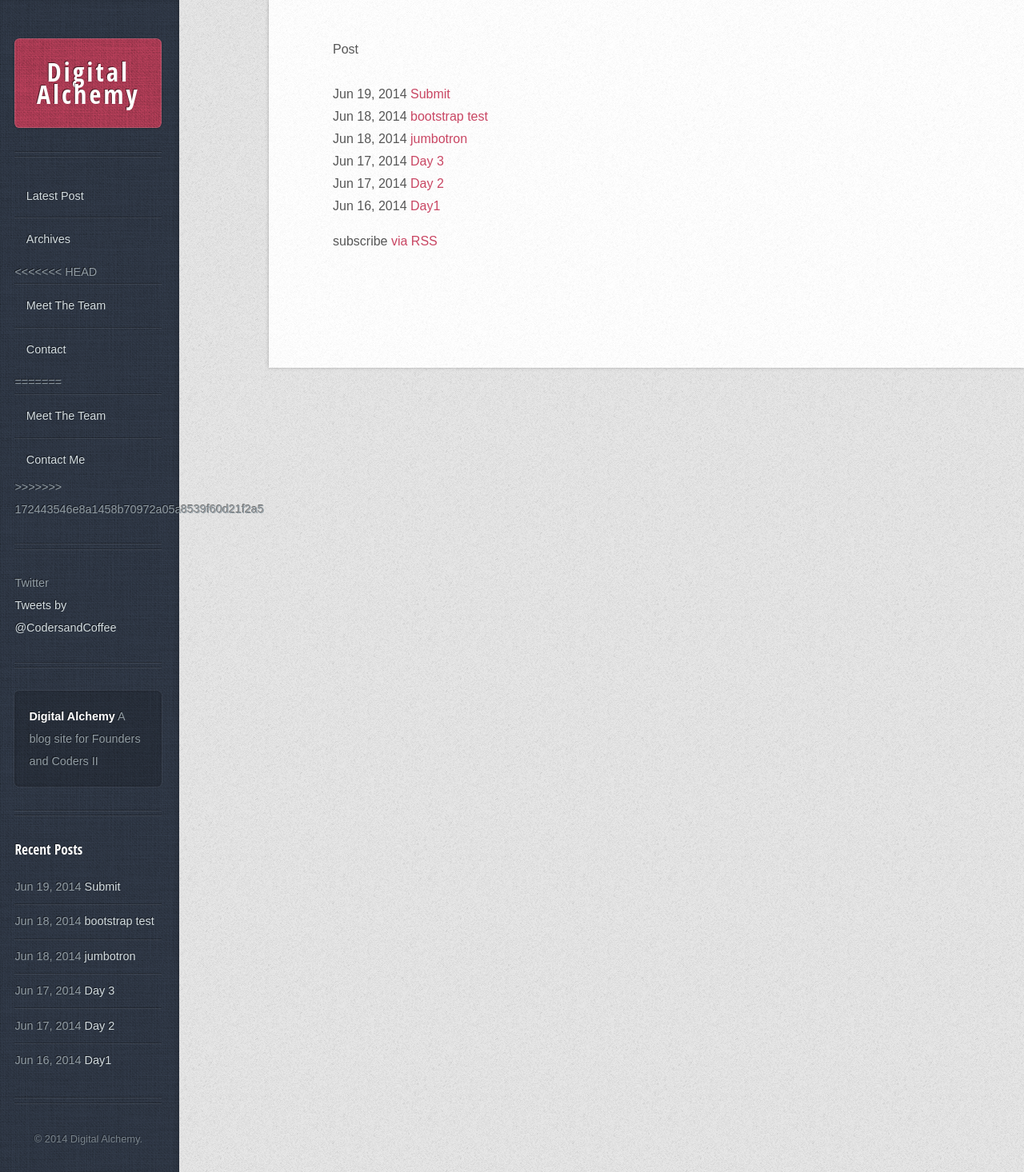
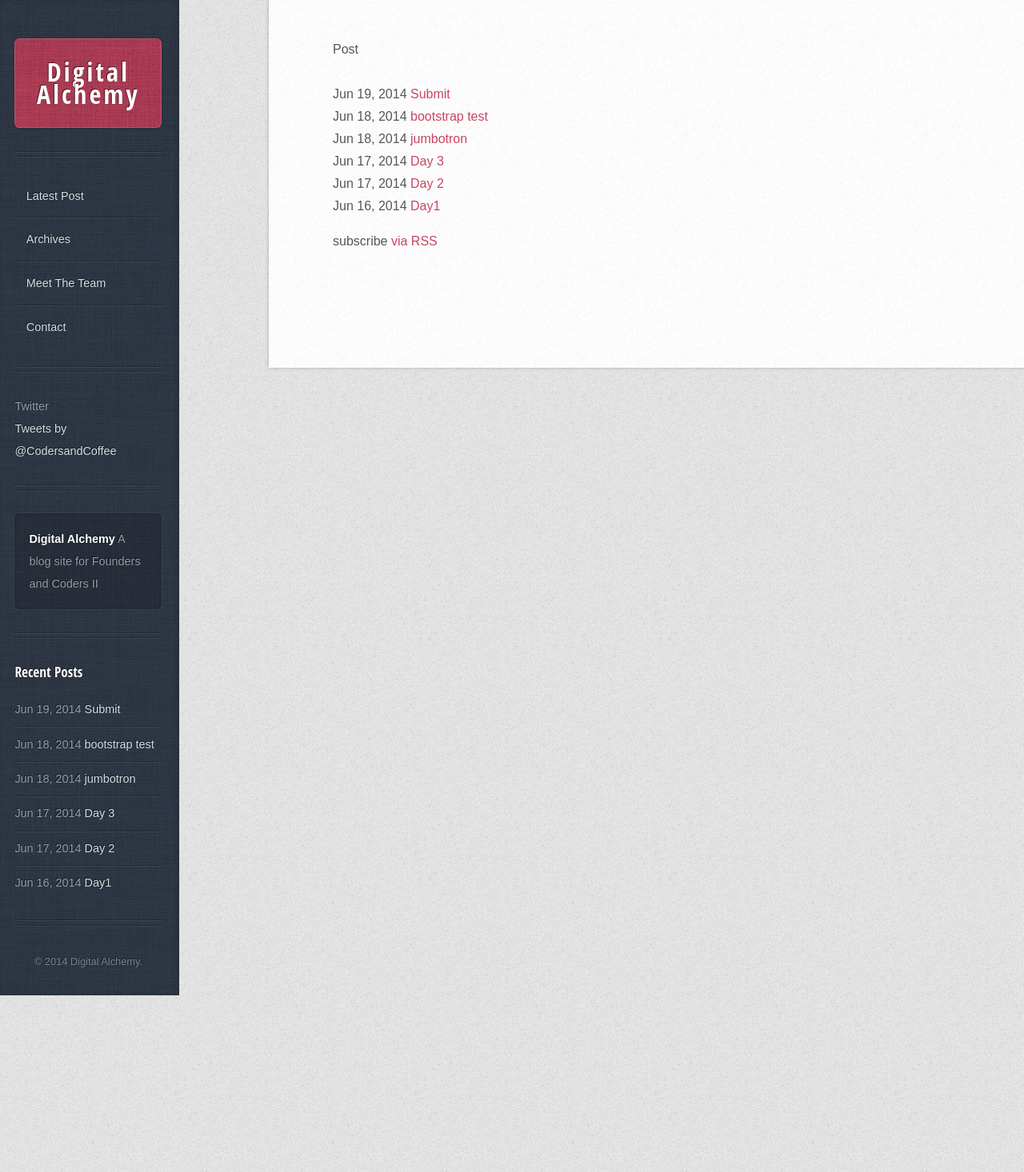
Before and after one commit to leochilds/digitalalchemy, a Jekyll site: the page built from index.html, in a window 1280 px wide. Shown: the whole page at 80% size. Built offline with Jekyll 4.4.1, drawn with Linux system fonts in a browser that asks for light colours; nearby versions of some CDN libraries; comment, search, counter and statistics services are not loaded.

Commit message:
link urls

```diff
--- a/_includes/nav.html
+++ b/_includes/nav.html
@@ -3,12 +3,9 @@
 								<ul>
 									<li><a href="">Latest Post</a></li>
 									<li><a href="#">Archives</a></li>
-<<<<<<< HEAD
-									<li><a href="/pages/meettheteam.html">Meet The Team</a></li>
-									<li><a href="/pages/contact.html">Contact</a></li>
-=======
-									<li><a href="/meettheteam.html">Meet The Team</a></li>
-									<li><a href="#">Contact Me</a></li>
->>>>>>> 172443546e8a1458b70972a05a8539f60d21f2a5
+
+									<li><a href="{{"/meettheteam.html" | prepend: site.baseurl }}">Meet The Team</a></li>
+									<li><a href="{{"/contact.html" | prepend: site.baseurl }}">Contact</a></li>
+
 								</ul>
 							</nav>
```
